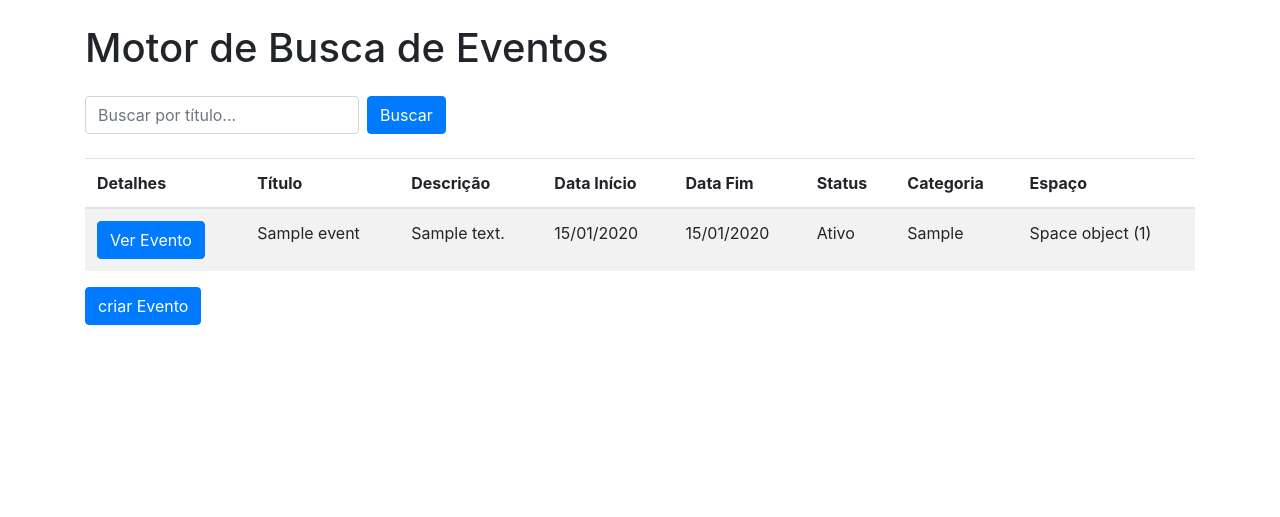
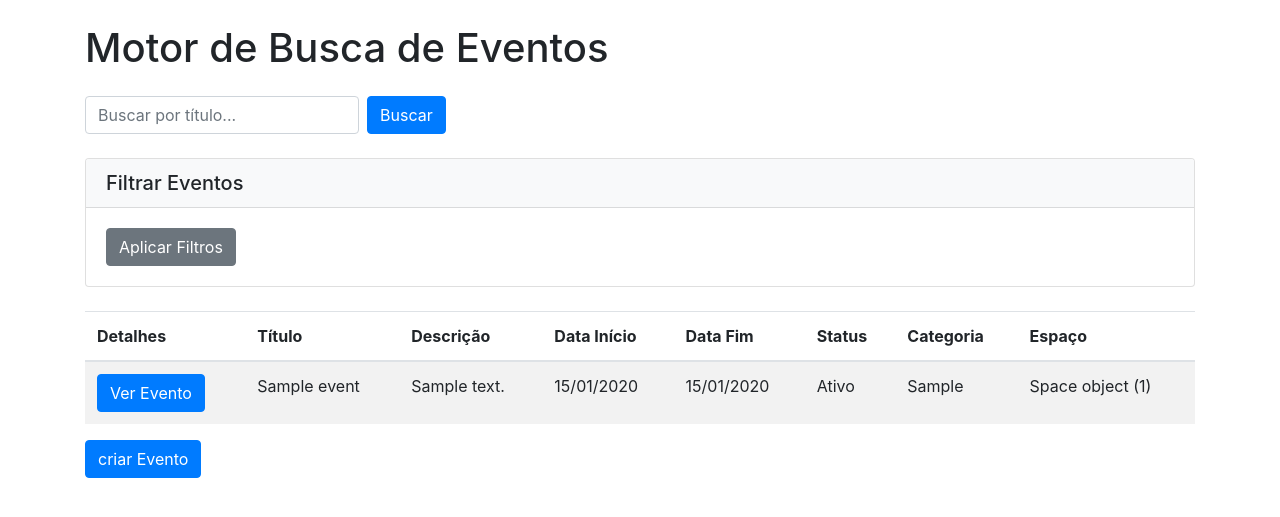
Before and after one commit to DrizinCoder/UEFSevents, a Django app: template UEFSevents/Events/templates/events_template.html in a window 1280 px wide. Shown: the top 517 px of the page. Run offline with Django 5.2, Linux system fonts and the light colour scheme; tables that the repository leaves empty hold one stand-in row (values such as "Sample post"); the template is opened without the code that fills it: values that come from a table or form of the project are taken from there, most other values are stand-ins (such as "Sample title", 1, 10 or a date in 2020); some libraries are stand-ins or nearby versions.

Commit message:
Event"s filters

```diff
--- a/UEFSevents/Events/templates/events_template.html
+++ b/UEFSevents/Events/templates/events_template.html
@@ -16,6 +16,22 @@
         <button type="submit" class="btn btn-primary">Buscar</button>
     </form>
 
+
+
+    <!-- CARD COM FILTROS -->
+    <div class="card mb-4">
+        <div class="card-header bg-light">
+            <h5 class="mb-0">Filtrar Eventos</h5>
+        </div>
+        <div class="card-body">
+            <form method="get">
+                {{ filter.form.as_p }}
+                <button type="submit" class="btn btn-secondary">Aplicar Filtros</button>
+            </form>
+        </div>
+    </div>
+
+
     <!-- Tabela de resultados -->
     {% if events %}
         <table class="table table-striped">
@@ -29,6 +45,8 @@
                     <th>Status</th>
                     <th>Categoria</th>
                     <th>Espaço</th>
+
+
                 </tr>
             </thead>
             <tbody>
```
Also changed, not shown: UEFSevents/Events/views.py (+15 -12 lines), UEFSevents/requirements.txt (added, +13 -0 lines).
